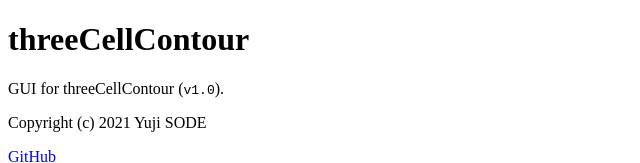
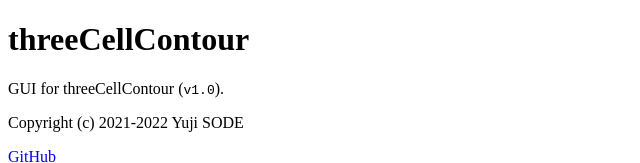
Before and after one commit to YujiSODE/threeCellContour, a plain HTML site: page index.html in a window 1280 px wide. Shown: the top 163 px of the page, 0-640 px from the left. Drawn offline with Linux system fonts and the light colour scheme.

Commit message:
Update index.html

```diff
--- a/index.html
+++ b/index.html
@@ -2,7 +2,7 @@
 /*threeCellContour
 * index.html [v1.0]
 *===================================================================
-*	Copyright (c) 2021 Yuji SODE <yuji.sode@gmail.com>
+*	Copyright (c) 2021-2022 Yuji SODE <yuji.sode@gmail.com>
 *
 *	This software is released under the MIT License.
 *	See LICENSE or http://opensource.org/licenses/mit-license.php
@@ -115,7 +115,7 @@
 			</form>
 		</div>
 		<footer>
-			<p>Copyright (c) 2021 Yuji SODE</p>
+			<p>Copyright (c) 2021-2022 Yuji SODE</p>
 			<a href='https://github.com/YujiSODE/threeCellContour'>GitHub</a>
 		</footer>
 		<div style='position:relative;'><canvas id='threeCellContourCvs' width=100 height=100></canvas></div>
```
